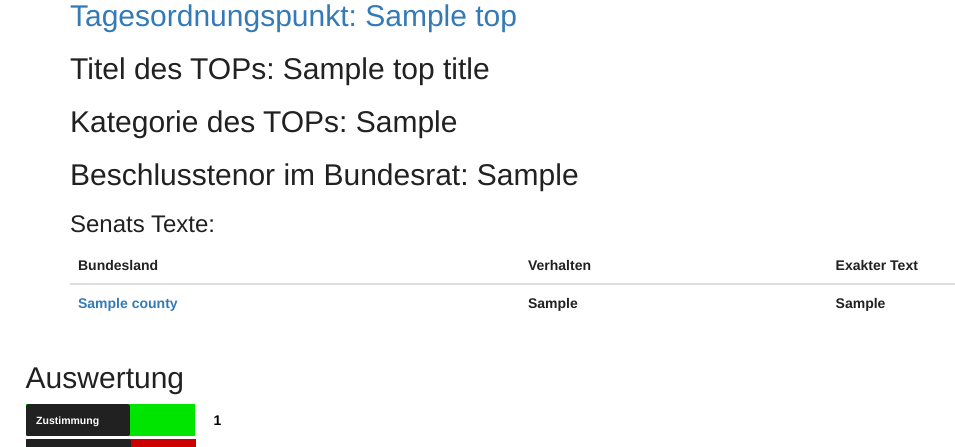
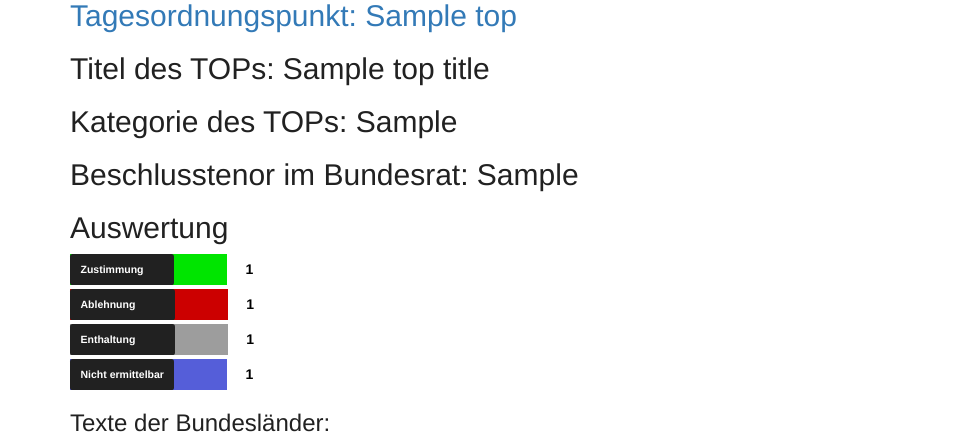
Before and after one commit to NWuensche/bundesrat-scraper-website, a Django app: template scraper/templates/json.html in a window 1280 px wide. Shown: the part 156-603 px from the top of the page, without its empty margins (0-955 px from the left). Run offline with Django 3.2, Linux system fonts and the light colour scheme; the template is opened without the code that fills it: most values are stand-ins (such as "Sample title", 1, 10 or a date in 2020); lists and menus that the app fills with data are empty; some libraries are stand-ins or nearby versions.

Commit message:
Swap Order Diagram and Table

```diff
--- a/scraper/templates/json.html
+++ b/scraper/templates/json.html
@@ -17,7 +17,20 @@
 <h2>Kategorie des TOPs: {{ topCategory }}</h2>
 <h2>Beschlusstenor im Bundesrat: {{ topTenor }}</h2>
 
-<h3>Senats Texte:</h3>
+{% include 'cssJS/diagramCSSJS.html' %}
+
+
+
+
+  <div class="diagram">
+    <h2 class="title">Auswertung</h2>
+    <div class="holder"><div class="bar yes" data-value="{{numYes}}"><span class="label">Zustimmung       </span></div>
+      <div class="holder"><div class="bar no" data-value="{{numNo}}"><span class="label">Ablehnung          </span></div>
+        <div class="holder"><div class="bar abstention" data-value="{{numAbstention}}"><span class="label">Enthaltung          </span></div>
+        <div class="holder"><div class="bar other" data-value="{{numOther}}"><span class="label">Nicht ermittelbar</span></div>
+  </div>
+
+<h3>Texte der Bundesländer:</h3>
 
 <table class="table">
   <thead>
@@ -45,18 +58,6 @@
 </div>
 
 
-{% include 'cssJS/diagramCSSJS.html' %}
-
-
-
-
-  <div class="diagram">
-    <h2 class="title">Auswertung</h2>
-    <div class="holder"><div class="bar yes" data-value="{{numYes}}"><span class="label">Zustimmung       </span></div>
-      <div class="holder"><div class="bar no" data-value="{{numNo}}"><span class="label">Ablehnung          </span></div>
-        <div class="holder"><div class="bar abstention" data-value="{{numAbstention}}"><span class="label">Enthaltung          </span></div>
-        <div class="holder"><div class="bar other" data-value="{{numOther}}"><span class="label">Nicht ermittelbar</span></div>
-  </div>
 
 
 {% endblock %}
```
